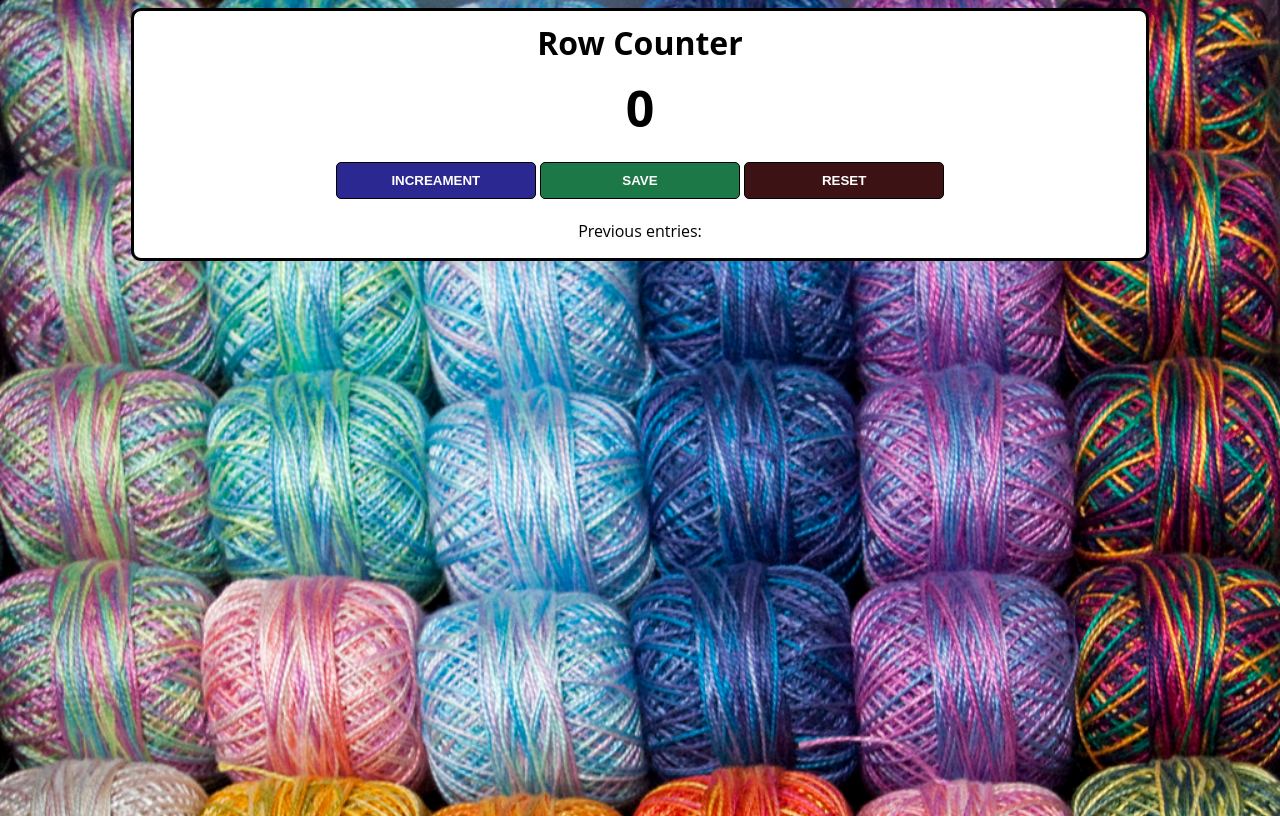
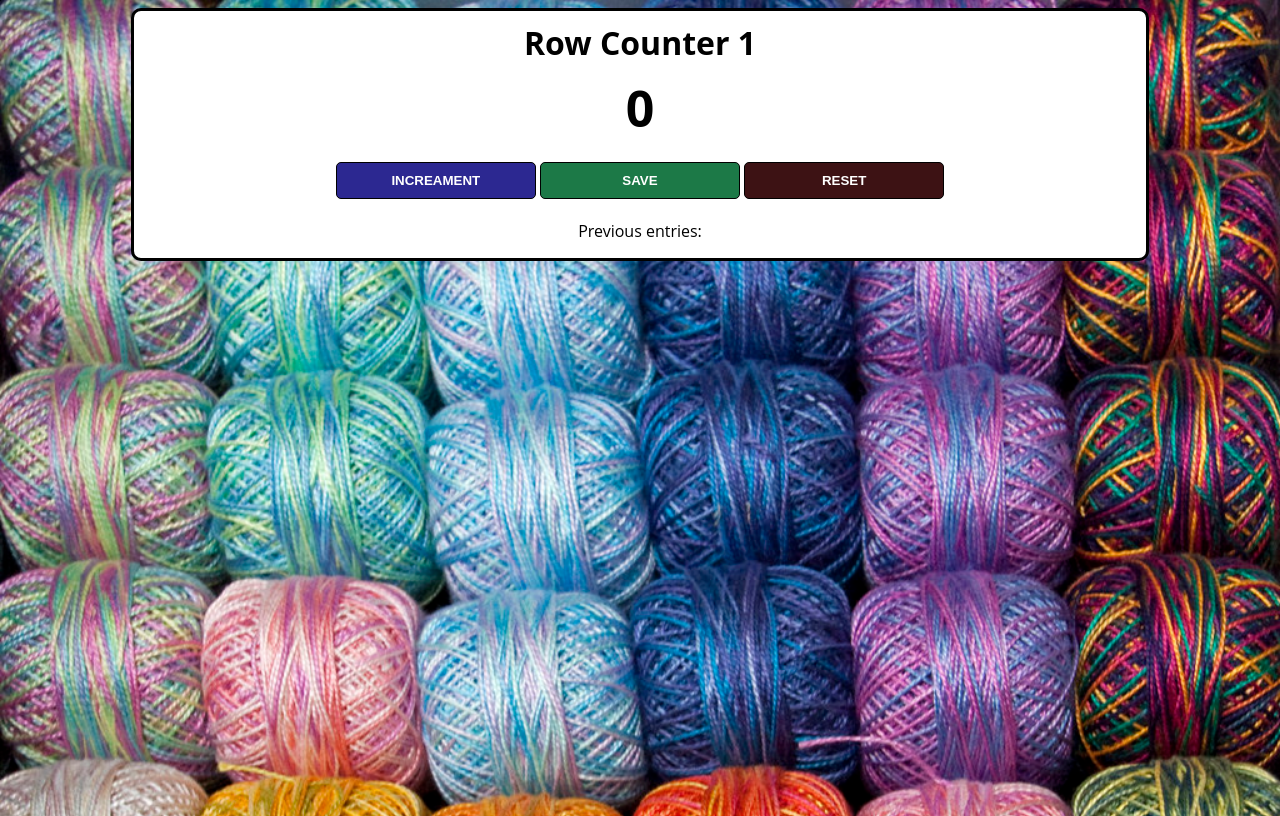
Before and after one commit to beshoywadid/Subway-Counter, a plain HTML site: page index.html in a window 1280 px wide. Drawn offline with Linux system fonts and the light colour scheme.

Commit message:
Update index.html

```diff
--- a/index.html
+++ b/index.html
@@ -8,7 +8,7 @@
 </head>
 <body>
     <div class="container">
-        <h1>Row Counter</h1>
+        <h1>Row Counter 1</h1>
         <h2 id="count-el">0</h2>
         <p id="welcome-el"></p>
         <button id="increment-btn" onclick="increament()">INCREAMENT</button>
```
